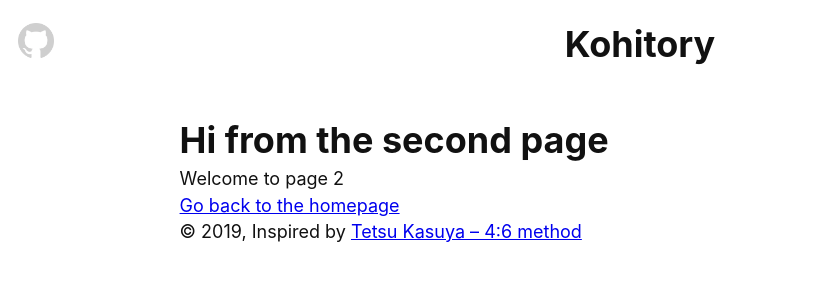
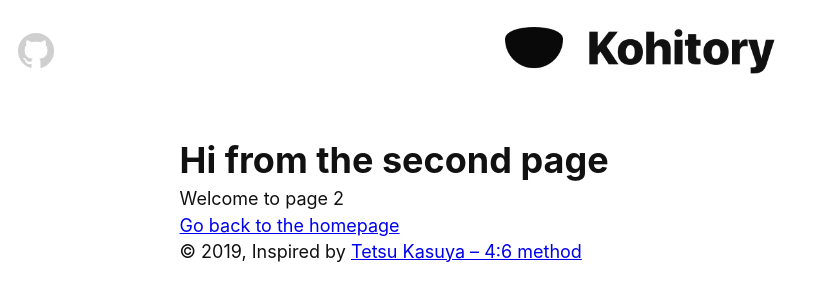
Before and after one commit to hampallop/kohitory, a Gatsby site: page /page-2 in a window 1280 px wide. Shown: the whole page, without its empty margins (0-820 px from the left). Built offline with nearby package versions, Linux system fonts and the light colour scheme; Gatsby itself is replaced by a stand-in of ours.

Commit message:
Add branding logo

```diff
--- a/src/components/header.js
+++ b/src/components/header.js
@@ -16,16 +16,17 @@ const Link = styled(GatsbyLink)`
   color: #111;
   text-decoration: none;
 `
-const HeaderTitle = styled.h1`
-  width: 100%;
-  text-align: center;
-  margin-left: -36px;
-`
 const HeaderContainer = styled.header`
   display: flex;
   align-items: center;
-  padding: 1rem;
+  padding: 1.5rem 1rem;
   margin-bottom: 1.45rem;
+`
+const BrandingWrapper = styled.div`
+  margin-left: -36px;
+  display: flex;
+  justify-content: center;
+  width: 100%;
 `
 
 const GitHubLink = () => {
@@ -33,8 +34,6 @@ const GitHubLink = () => {
     query {
       file(relativePath: {eq: "github-mark.png"}) {
         childImageSharp {
-          # Specify the image processing specifications right in the query.
-          # Makes it trivial to update as your page's design changes.
           fixed(width: 36, height: 36) {
             ...GatsbyImageSharpFixed
           }
@@ -53,12 +52,31 @@ const GitHubLink = () => {
   )
 }
 
-const Header = ({siteTitle}) => (
+const Branding = () => {
+  const data = useStaticQuery(graphql`
+    query {
+      file(relativePath: {eq: "kohitory-brand.png"}) {
+        childImageSharp {
+          fixed(width: 270) {
+            ...GatsbyImageSharpFixed_withWebp_noBase64
+          }
+        }
+      }
+    }
+  `)
+  return (
+    <BrandingWrapper>
+      <Link to="/">
+        <Img fixed={data.file.childImageSharp.fixed} />
+      </Link>
+    </BrandingWrapper>
+  )
+}
+
+const Header = () => (
   <HeaderContainer>
     <GitHubLink />
-    <HeaderTitle>
-      <Link to="/">{siteTitle}</Link>
-    </HeaderTitle>
+    <Branding />
   </HeaderContainer>
 )
 
```
Also changed, not shown: src/page-specific/home/home.tsx (+0 -11 lines), src/assets/logo.svg (deleted), src/images/kohitory-brand.png (added).
